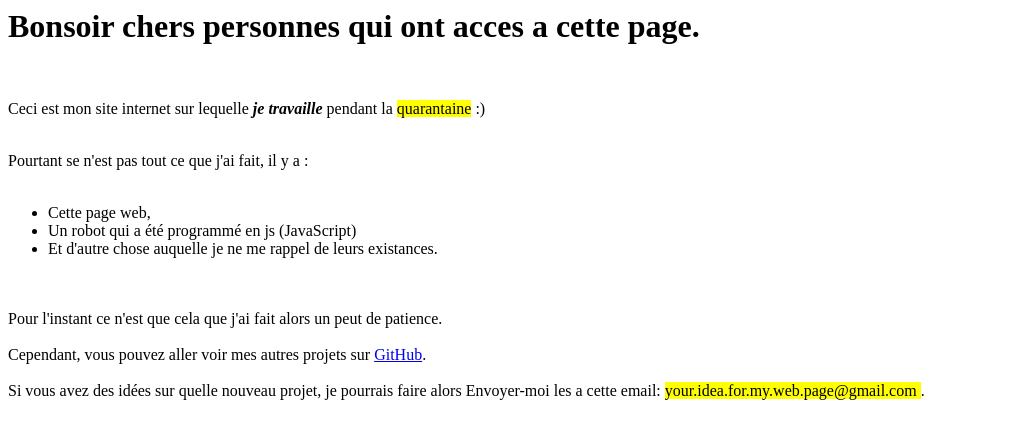
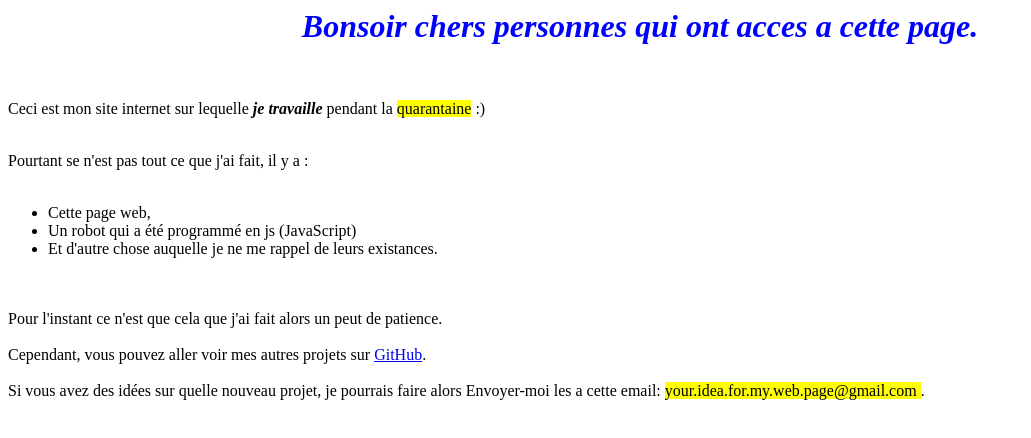
Before and after one commit to NicNeko/WebSite, a plain HTML site: page WebSite/Index.html in a window 1280 px wide. Shown: the whole page, without its empty margins (0-1031 px from the left). Drawn offline with Linux system fonts and the light colour scheme.

Commit message:
Add files via upload

```diff
--- a/WebSite/Index.html
+++ b/WebSite/Index.html
@@ -4,7 +4,7 @@
     <meta name="viewport" content="width=device-width, initial-scale=1.0">
     <title>My Website</title>
     <link rel="shortcut icon" type="image/png" href="img/Favicon.png">
-    <link rel="stylesheet" href="style.css" />
+    <link rel="stylesheet" href="Style.css" />
 </head>
 <body>
     <h1>Bonsoir chers personnes qui ont acces a cette page.</h1>
--- a/WebSite/Style.css
+++ b/WebSite/Style.css
@@ -1 +1,6 @@
-yeet
+h1
+{
+    color: blue;
+    font-style: italic;
+    text-align: center;
+}
```
